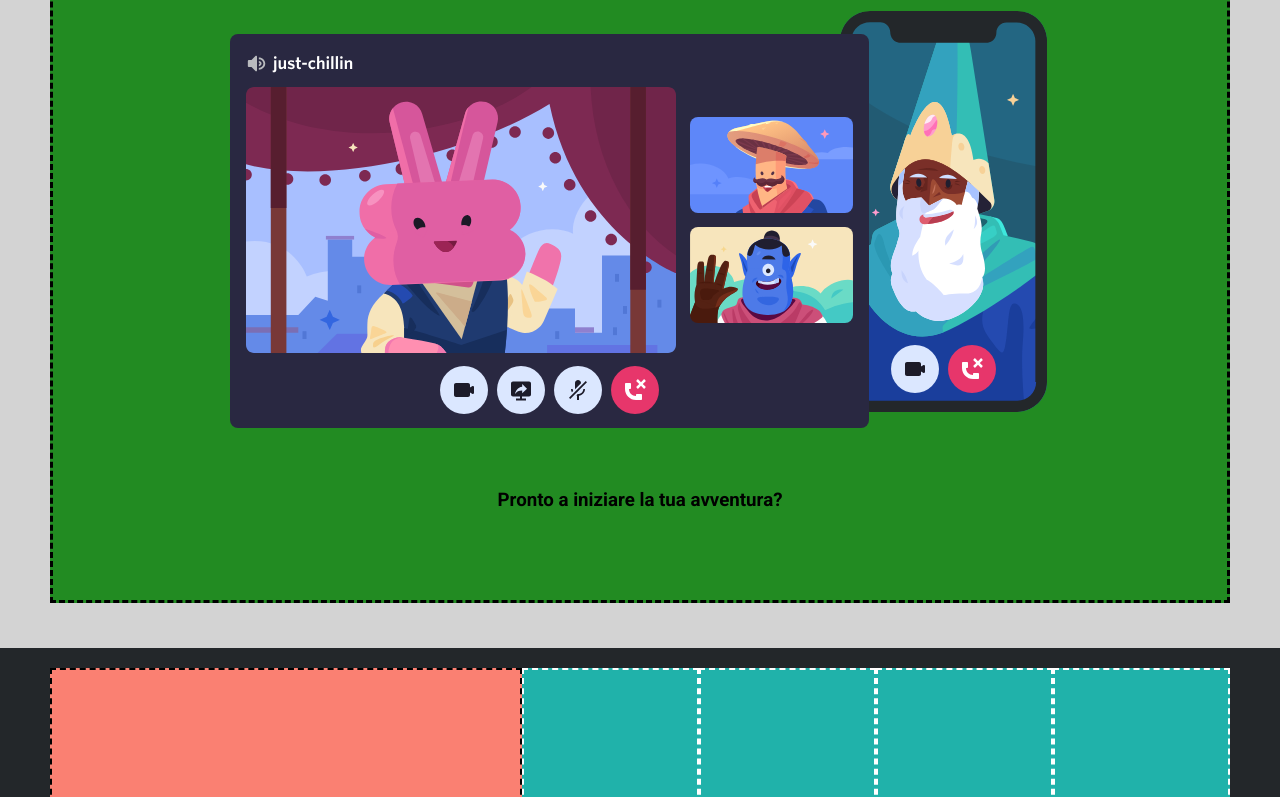
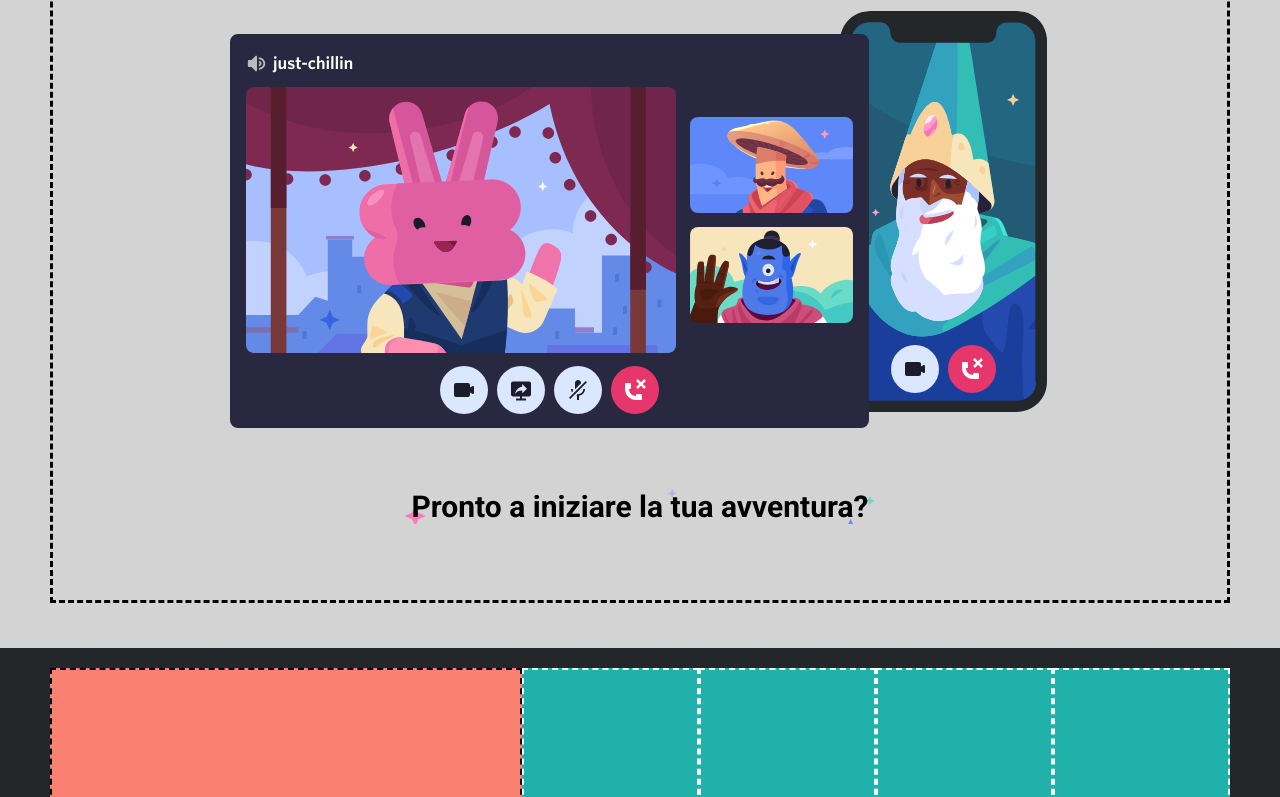
Before and after one commit to Fabrizio-padula-hub/htmlcss-discord, a plain HTML site: page index.html in a window 1280 px wide. Shown: the part 2504-3301 px from the top of the page. Drawn offline with Linux system fonts and the light colour scheme.

Commit message:
feat: added final main part

```diff
--- a/index.html
+++ b/index.html
@@ -105,7 +105,9 @@
                     Lorem ipsum dolor sit amet consectetur adipisicing elit. Ipsa architecto ratione provident earum a quos dolorum amet in perspiciatis sed? Corporis, eaque quidem ratione autem fugiat nobis quo asperiores incidunt.
                 </p>
                 <img src="./img/item4-big.svg" alt="">
-                <h3>Pronto a iniziare la tua avventura?</h3>
+                <div class="img">
+                    <h3>Pronto a iniziare la tua avventura?</h3>
+                </div>
             </div>
         </section>
         <!-- fine Video e audio -->
--- a/style.css
+++ b/style.css
@@ -56,6 +56,14 @@ h2{
     font-weight: 600;
     padding-bottom: 30px;
 
+}
+h3{
+    font-size: 30px;
+    background-image: url(./img/stars.svg);
+    background-size: contain;
+    background-repeat: no-repeat;
+    background-position: center top;
+    background-size: 40%;
 }
 p{
     font-size: 18px;
@@ -128,7 +136,6 @@ header{
     color: #ffffff;
 }
 .green{
-    background-color: #228b22;
     max-width: 1180px;
     min-height: 800px;
 }
```
